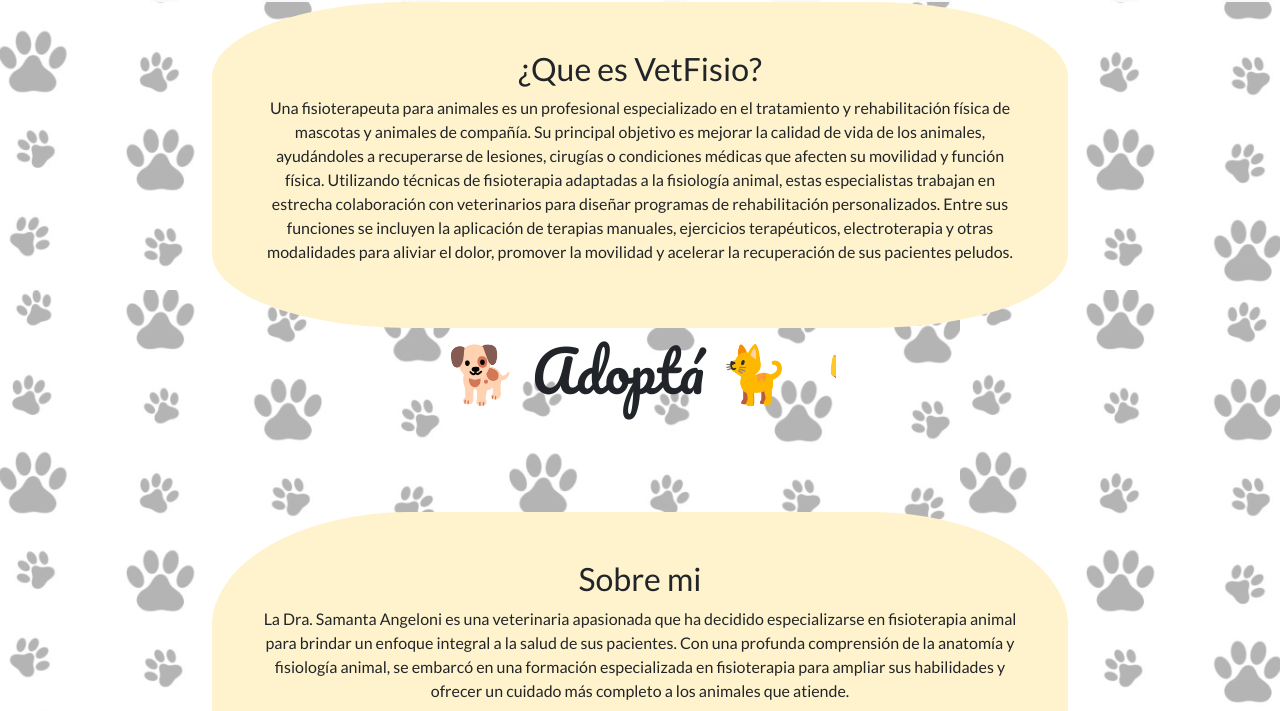
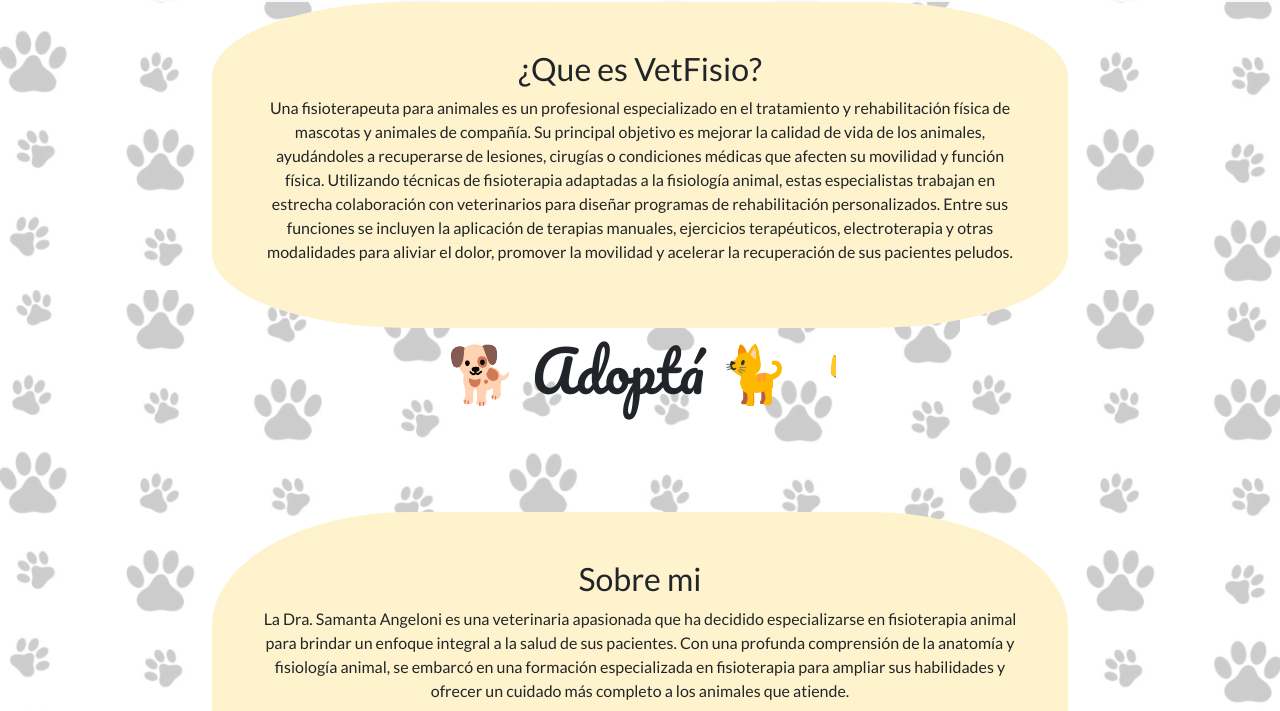
Before and after one commit to ezequiel-kl/preentrega3-klein, a plain HTML site: page index.html in a window 1280 px wide. Shown: the part 89-800 px from the top of the page. Drawn offline with nearby package versions, Linux system fonts and the light colour scheme.

Commit message:
correccion transparencia de fondo

```diff
--- a/styles/stylex.css
+++ b/styles/stylex.css
@@ -36,7 +36,7 @@ html,body
 
 main div{
     background-image: url(../img/bg.png);
-    background-color: rgba(255,255,255,0.7);
+    background-color: rgba(255,255,255,0.8);
     background-position: 0% 100%;
     background-attachment: fixed;
     background-blend-mode: lighten;
```
